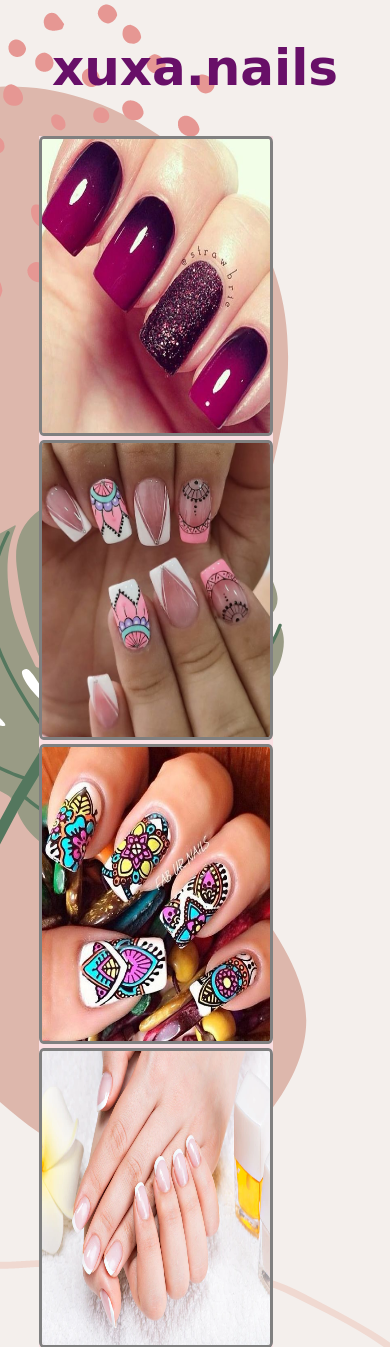
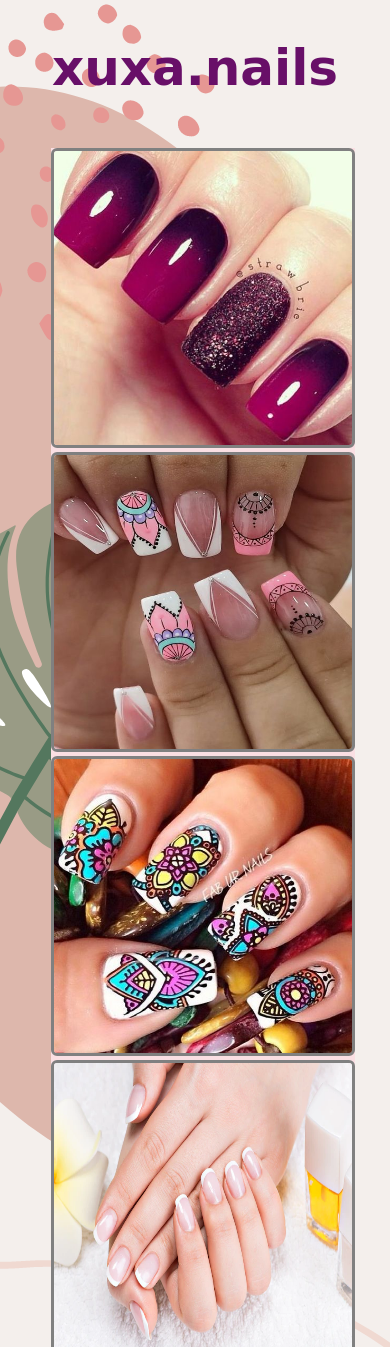
Before and after one commit to arielschinocca/proyecto-xuxa, a PHP site: page / in a window 390 px wide; the page is wider, and only the part inside the window is pictured. Shown: the part 412-1759 px from the top of that part. Run offline with PHP 8.4, Linux system fonts and the light colour scheme.

Commit message:
cambios responsive

```diff
--- a/style.css
+++ b/style.css
@@ -265,7 +265,9 @@ h5{
 }
 
 
-
+.section-img{
+    float: center;
+}
 
 
 .div-imagenes{
@@ -408,13 +410,15 @@ ul li{
 
 
 
-@media screen and (max-width: 1400px) {
+@media screen and (max-width: 2200px) {
+
     .contenido .contenido-lateral{
         width: 100%;
     }
     section .div-imagenes{
         width: 80%;
     }
+
     .navBar{
         display: none;
     }
@@ -422,12 +426,7 @@ ul li{
 }
 
 @media screen and  (max-width: 1024px) {
-    .contenido .contenido-lateral{
-        width: 100%;
-    }
-    section .div-imagenes{
-        width: 90%;
-    }
+
     .navBar{
         display: none;
     }
@@ -437,13 +436,6 @@ ul li{
 }
 
 @media screen and (max-width: 924px) {
-
-    .contenido .contenido-lateral{
-        width: 100%;
-    }
-    section .div-imagenes{
-        width: 90%;
-    }
     .form{
         width: 2%;
     }
@@ -463,6 +455,10 @@ ul li{
         width: 60%;
         display: block;
         height: 50%;
+    }
+
+    .section-img {
+        width: 750px;
     }
     .div-lista-header li a{
         font-size: 27px;
@@ -486,11 +482,15 @@ ul li{
 
 
 @media screen and (min-width: 50px) and (max-width: 600px) {
+
     .encabezado{
         height: 80px;
     }
     .contenido .contenido-lateral{
         width: 100%;
+    }
+    .section-img {
+        width: 130%;
     }
     .div-imagenes{
         display: block;
@@ -528,8 +528,5 @@ ul li{
     h1{
         font-size: 50px;
     }
-    .input{
-        background-color: aqua;
-    }
 
 }
```
